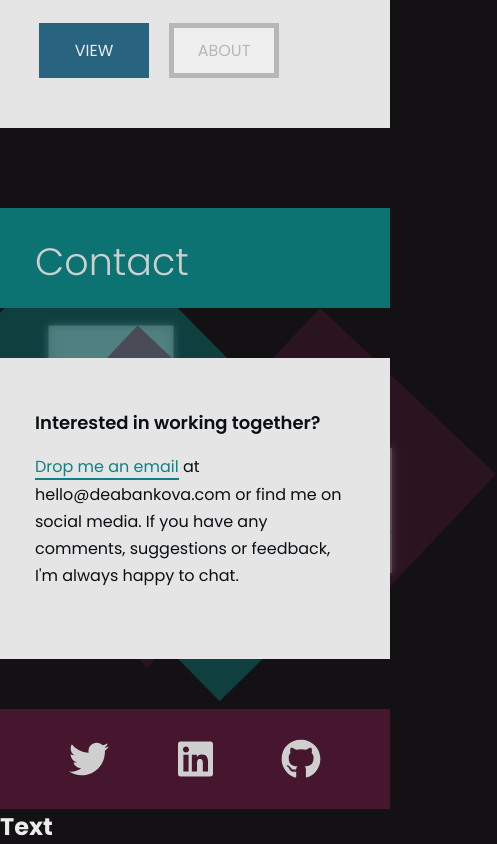
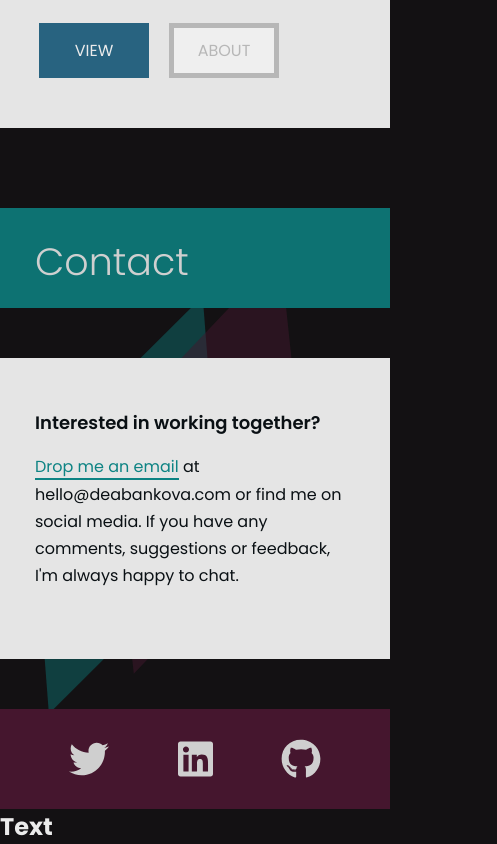
Before and after one commit to deaxmachina/personal-website, a React (Create React App) app: page / in a window 390 px wide. Shown: the part 2256-3100 px from the top of the page, 497 px wide, since content can reach past the window. Built offline with nearby package versions, Linux system fonts and the light colour scheme; a web font is replaced by a local one.

Commit message:
adjust mobile contact page

```diff
--- a/src/Components/ContactPage/Contact.css
+++ b/src/Components/ContactPage/Contact.css
@@ -135,4 +135,32 @@
   #contact__contact-box {
     width: 100%;
   }
+
+  #contact__decoration-l {
+    transform: scale(0);
+  }
+  #contact__decoration-r {
+    top: 80px;
+    right: 0px;
+    transform: rotate(20deg)scale(0.6, 1.3);
+  }
 }
+
+@media(max-width: 360px) {
+  #contact__contact-container {
+    height: 70px;
+  }
+  #contact__contact-text {
+    top: 11%;
+  }
+  #contact__contact-content {
+    margin: 30px auto;
+    padding: 30px 10% 50px;
+  }
+  #contact__social-container, #contact__social-container-box {
+    height: 70px;
+  }
+  .contact__social-icon-s {
+    font-size: 35px;
+  }
+}
```
